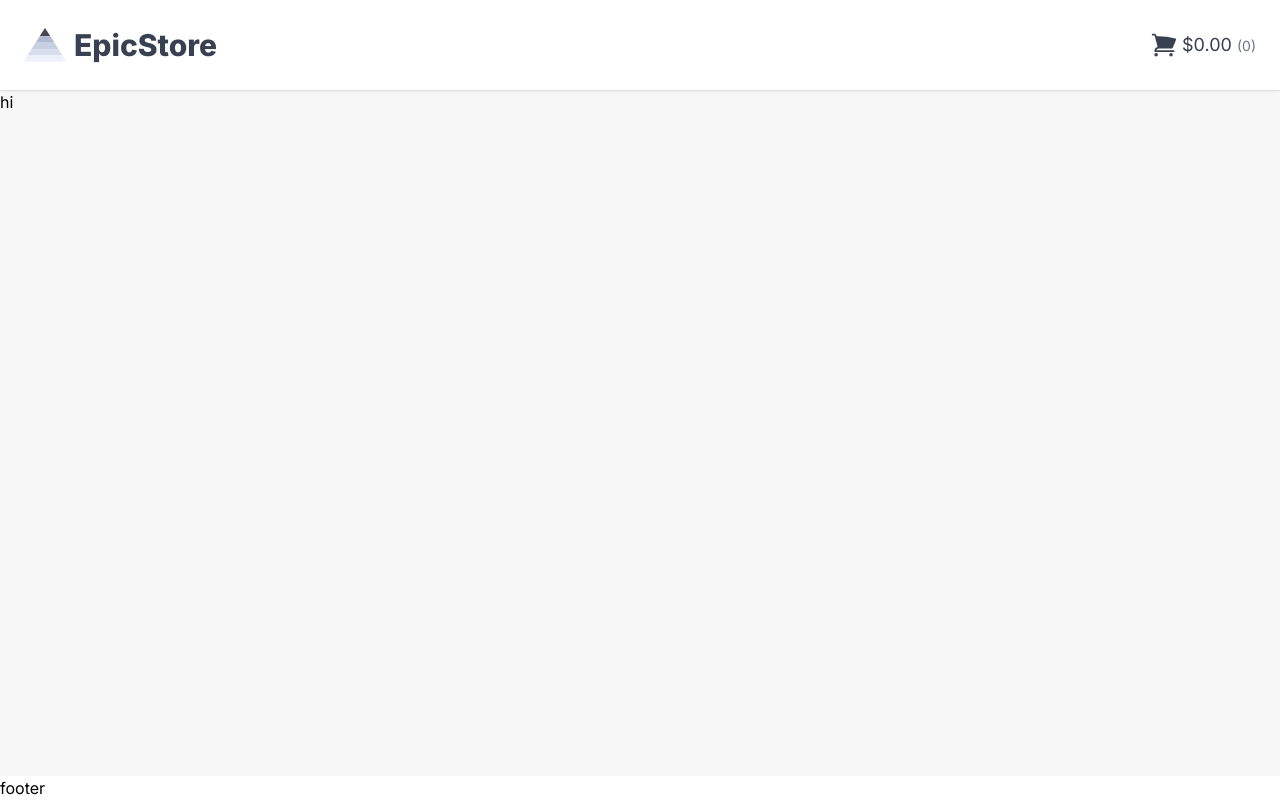
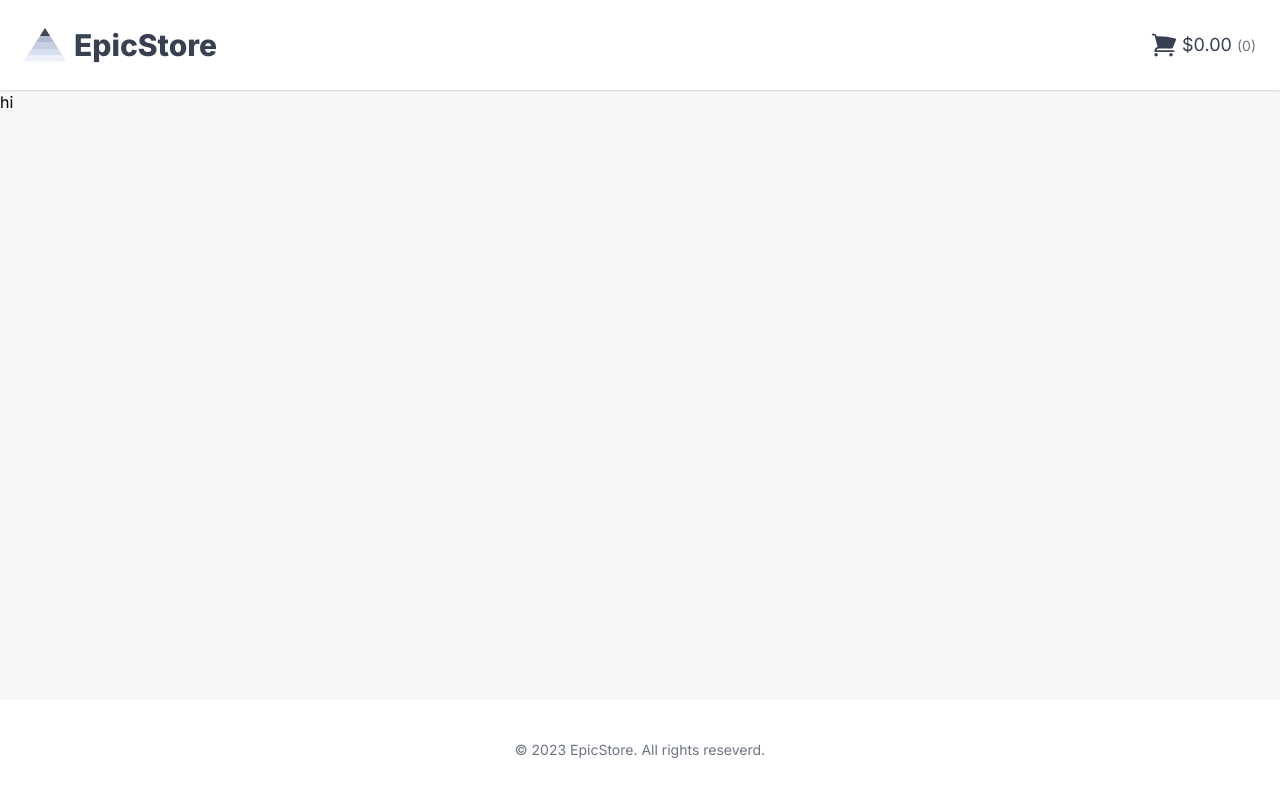
Before and after one commit to developer-abdulali/Mpic-Store, a Next.js app: page / in a window 1280 px wide. Built offline with nearby package versions, Linux system fonts and the light colour scheme.

Commit message:
added changes in footer

```diff
--- a/src/components/Footer.js
+++ b/src/components/Footer.js
@@ -3,8 +3,8 @@ import React from 'react'
 export default function Footer() {
   return (
     <footer className='border-t border-gray-100 py-10 text-center'>
-      <p className='text-sm bg-gray-500'>
-      ©
+      <p className='text-sm text-gray-500'>
+      © 2023 EpicStore. All rights reseverd.
       </p>
 
     </footer>
--- a/src/components/Layout.js
+++ b/src/components/Layout.js
@@ -1,5 +1,6 @@
 import { Inter } from "next/font/google";
 import Header from "src/components/Header";
+import Footer from "./Footer";
 
 const inter = Inter({
   subsets: ["latin"],
@@ -11,7 +12,7 @@ export default function AppLayout({ children }) {
     <div className={`${inter.variable} font-sans min-h-screen flex flex-col`}>
       <Header />
       <main className="flex-grow bg-[#f7f7f7]">{children}</main>
-      <footer>footer</footer>
+      <Footer />
     </div>
   );
 }
```
